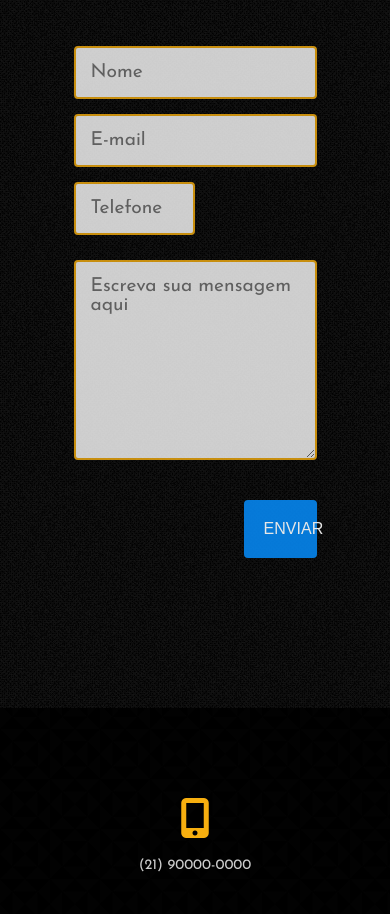
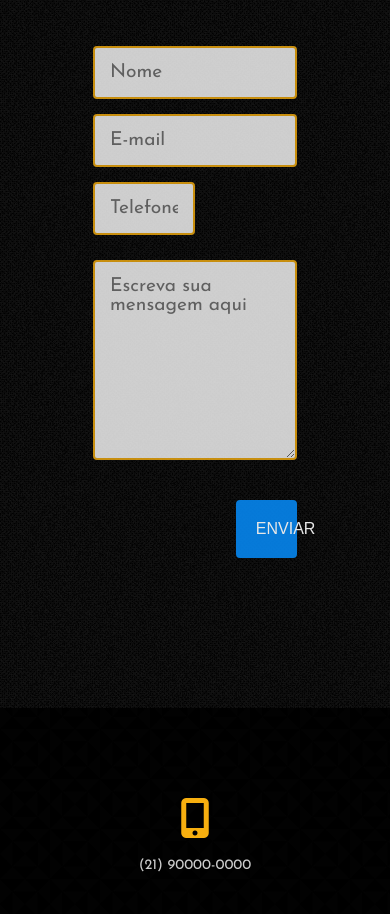
Before and after one commit to FT-Fitness/siteFT_Projeto_Barbara, a plain HTML site: page index.html in a window 390 px wide. Shown: the part 8221-9135 px from the top of the page. Drawn offline with nearby package versions, Linux system fonts and the light colour scheme.

Commit message:
Add files via upload

```diff
--- a/break.css
+++ b/break.css
@@ -83,7 +83,7 @@
     }
     /*CONTATO*/
     .contato form {
-        width: 70%;
+        width: 60%;
     }
     /*CONTATO2*/
     .contato2 .grid {
--- a/index.html
+++ b/index.html
@@ -91,9 +91,9 @@
 <section class="contato" id="contato">
   <h3>Contato</h3>
   <form>
-    <input type="text" placeholder="Nome">
-    <input type="text" placeholder="E-mail">
-    <input type="tel" class="tel" id="tel" placeholder="Telefone">
+    <input type="text" placeholder="Nome" required>
+    <input type="email" placeholder="E-mail" required>
+    <input  pattern="^\d{5}-\d{4}$" type="tel" class="tel" id="tel" placeholder="Telefone">
     <textarea placeholder="Escreva sua mensagem aqui"></textarea>
     <button onclick="enviou()">Enviar</button>
   </form>
```
